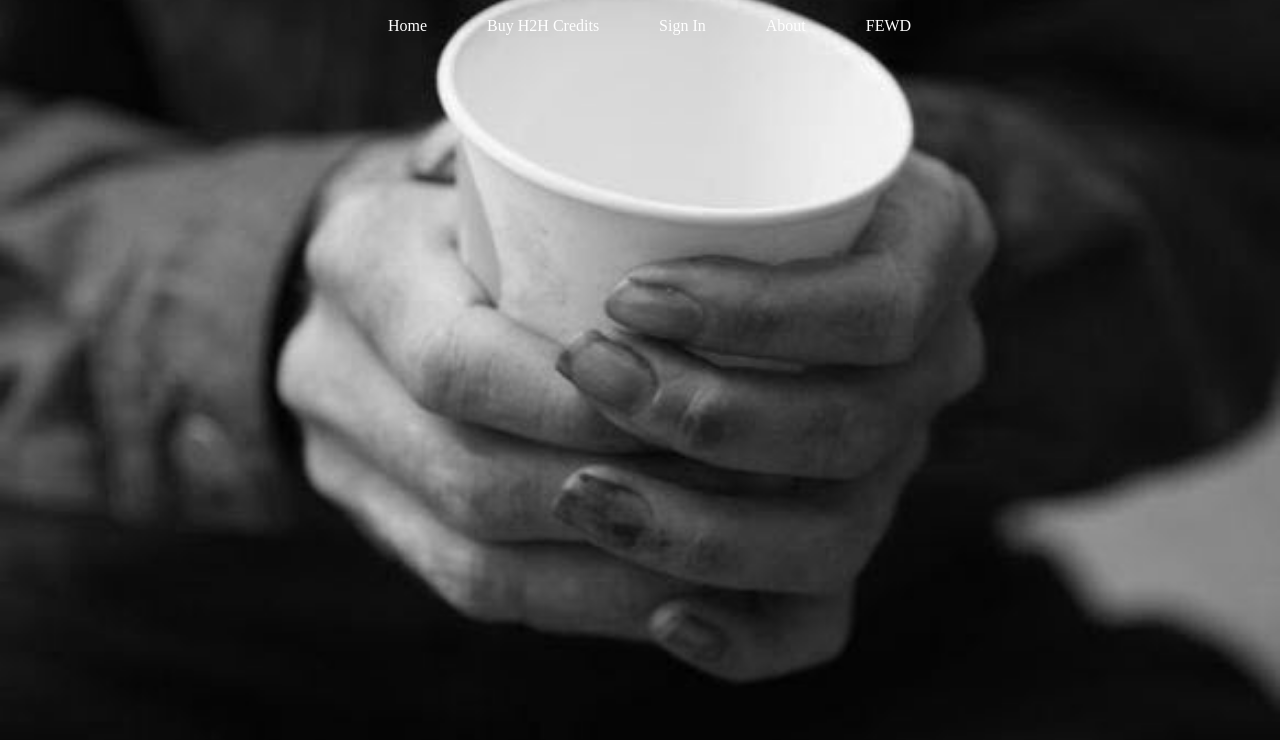
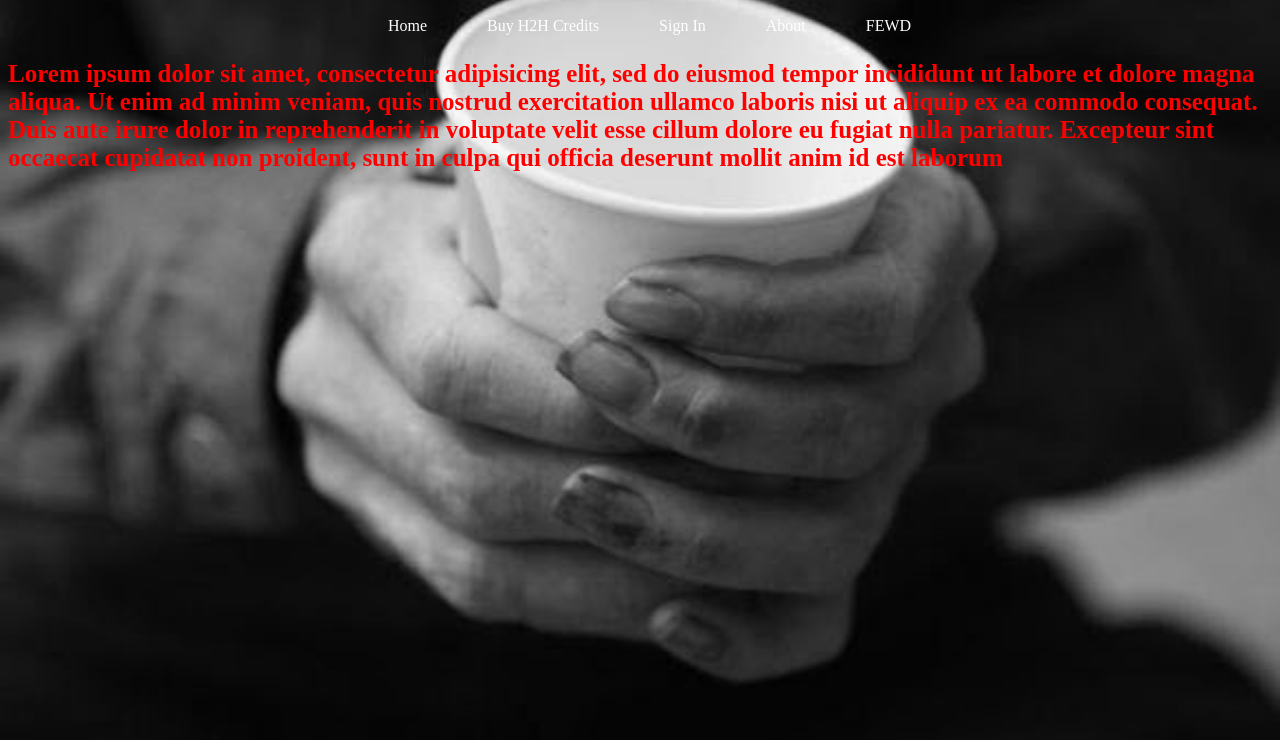
Before and after one commit to philliphayesiam/project, a plain HTML site: page index.html in a window 1280 px wide. Shown: the part 60-800 px from the top of the page. Drawn offline with nearby package versions, Linux system fonts and the light colour scheme.

Commit message:
first real update to proj 2nd

```diff
--- a/index.html
+++ b/index.html
@@ -22,7 +22,7 @@
     </ul>
   </div>
   </div>
-  <p ='home_para'>
+  <p class='home_para'>
   Lorem ipsum dolor sit amet, consectetur adipisicing elit, sed do eiusmod tempor incididunt ut labore et dolore magna aliqua. Ut enim ad minim veniam, quis nostrud exercitation ullamco laboris nisi ut aliquip ex ea commodo consequat. Duis aute irure dolor in reprehenderit in voluptate velit esse cillum dolore eu fugiat nulla pariatur. Excepteur sint occaecat cupidatat non proident, sunt in culpa qui officia deserunt mollit anim id est laborum
   </p>
   <p class='buy_para'>
```
